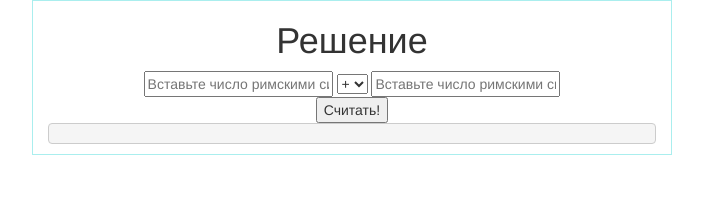
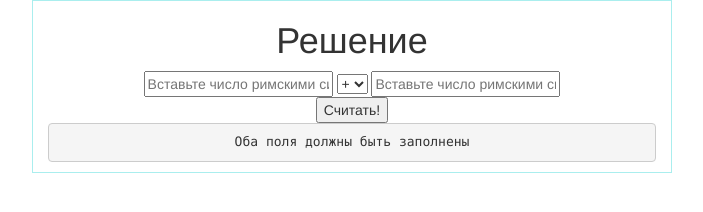
Before and after one commit to developandbehappy/rimskiyCalc, a website: page index.html in a window 1280 px wide. Both pictures are taken after a click on the button "Считать!". Shown: the whole page, without its empty margins (288-991 px from the left). Drawn offline with nearby package versions, Linux system fonts and the light colour scheme.

Commit message:
add func

```diff
--- a/index.html
+++ b/index.html
@@ -15,16 +15,25 @@
 	</select>
 	<input type="text" placeholder="Вставьте число римскими символами" id="dataSecond">
 	<br>
-	<button id="count">Считать!</button>
+	<button id="button">Считать!</button>
 	<br>
 	<pre id="result"></pre>
 </div>
 <script>
 	var M = 1000, D = 500, C = 100, L = 50, X = 10, V = 5, I = 1;
-	var button = document.getElementById('count');
+	var button = document.getElementById('button');
 	var result = document.getElementById('result');
 	var dataFirst = document.getElementById('dataFirst');
 	var dataSecond = document.getElementById('dataSecond');
+
+	button.addEventListener('click', function () {
+		if (dataFirst.value !== '' && dataSecond.value !== '') {
+			console.log('true', true);
+		} else {
+			result.innerHTML = 'Оба поля должны быть заполнены'
+		}
+	});
+
 	function countPlus(val) {
 		var result = '';
 		switch (val) {
```
